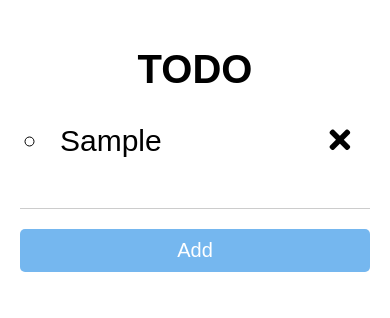
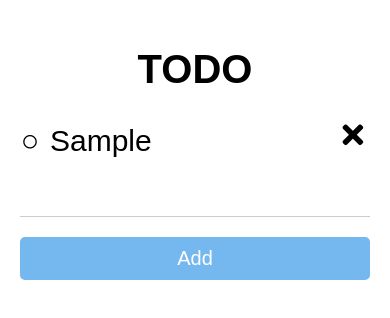
Before and after one commit to taskinoz/jQuery-ToDo, a plain HTML site: page index.html in a window 390 px wide. Both pictures are taken after typing "Sample" into the empty fields and a click on the button "Add". Drawn offline with nearby package versions, Linux system fonts and the light colour scheme.

Commit message:
Fixed mobile overflow issues

```diff
--- a/index.html
+++ b/index.html
@@ -54,11 +54,22 @@
     }
     .todo .list-item{
       list-style: circle;
-      display: list-item;
-      margin-left: 20px;
+      display: inline-block;
       padding: 5px 10px;
+      width: 80%;
+      margin-left: 10px;
     }
-    .list-item:nth-child(even){
+    .todo .list-item::before{
+      content: "\f111";
+      font-family: "Font Awesome 5 Free";
+      /* margin-right: 10px; */
+      font-size: 14px;
+      vertical-align: middle;
+      margin: -7px;
+      position: relative;
+      left: -20px;
+    }
+    .list-item:nth-child(2n){
       background: #eee;
     }
     .list-item .close{
@@ -86,8 +97,10 @@
     input[type=text]{
       background: none;
       border: 0;
+      border-radius: 0;
       border-bottom: 1px solid #ccc;
       padding: 10px;
+      font-size: 20px;
       width: calc(100% - 10px * 2);
     }
     input[type=button]{
@@ -101,9 +114,17 @@
       -moz-appearance: none;
       -webkit-appearance: none;
     }
+    @media screen and (max-width:900px) {
+      .close{
+        position: absolute;
+      }
+    }
     .close{
       display: inline-block;
       cursor: pointer;
+      text-align: right;
+      width: 10%;
+      vertical-align: middle;
     }
   </style>
   <script src="https://ajax.googleapis.com/ajax/libs/jquery/3.3.1/jquery.min.js"></script>
@@ -120,7 +141,7 @@
             Object.keys(list)[i]
             $('.todo').append(
               '<div class="list-item" data-postid="'+Object.keys(list)[i]+'">'+list[(Object.keys(list)[i])]+
-              ' <div class="close"><i class="fas fa-times"></i></div></div>'
+              '</div><div class="close"><i class="fas fa-times"></i></div>'
             );
           }
         }
@@ -150,7 +171,7 @@
           $('#item').val("");
           $('.todo').append(
             '<div class="list-item" data-postid="'+id+'">'+i+
-            ' <div class="close"><i class="fas fa-times"></i></div></div>'
+            '</div><div class="close"><i class="fas fa-times"></i></div>'
           );
         }
         else {
@@ -165,9 +186,10 @@
 
       $(document).on('click','.close',function () {
         //console.log("test");
-        delete list[$(this).closest('.list-item').attr('data-postid')];
+        delete list[$(this).prev('.list-item').attr('data-postid')];
         if (storage) {localStorage.setItem("list",JSON.stringify(list));}
-        $(this).closest(".list-item").remove();
+        $(this).prev(".list-item").remove();
+        $(this).remove()
         if (Object.keys(list).length>0) {
           $('title').text("You have ("+Object.keys(list).length+") item/s on your ToDo List");
         }
```
Also changed, not shown: 1 other file.
